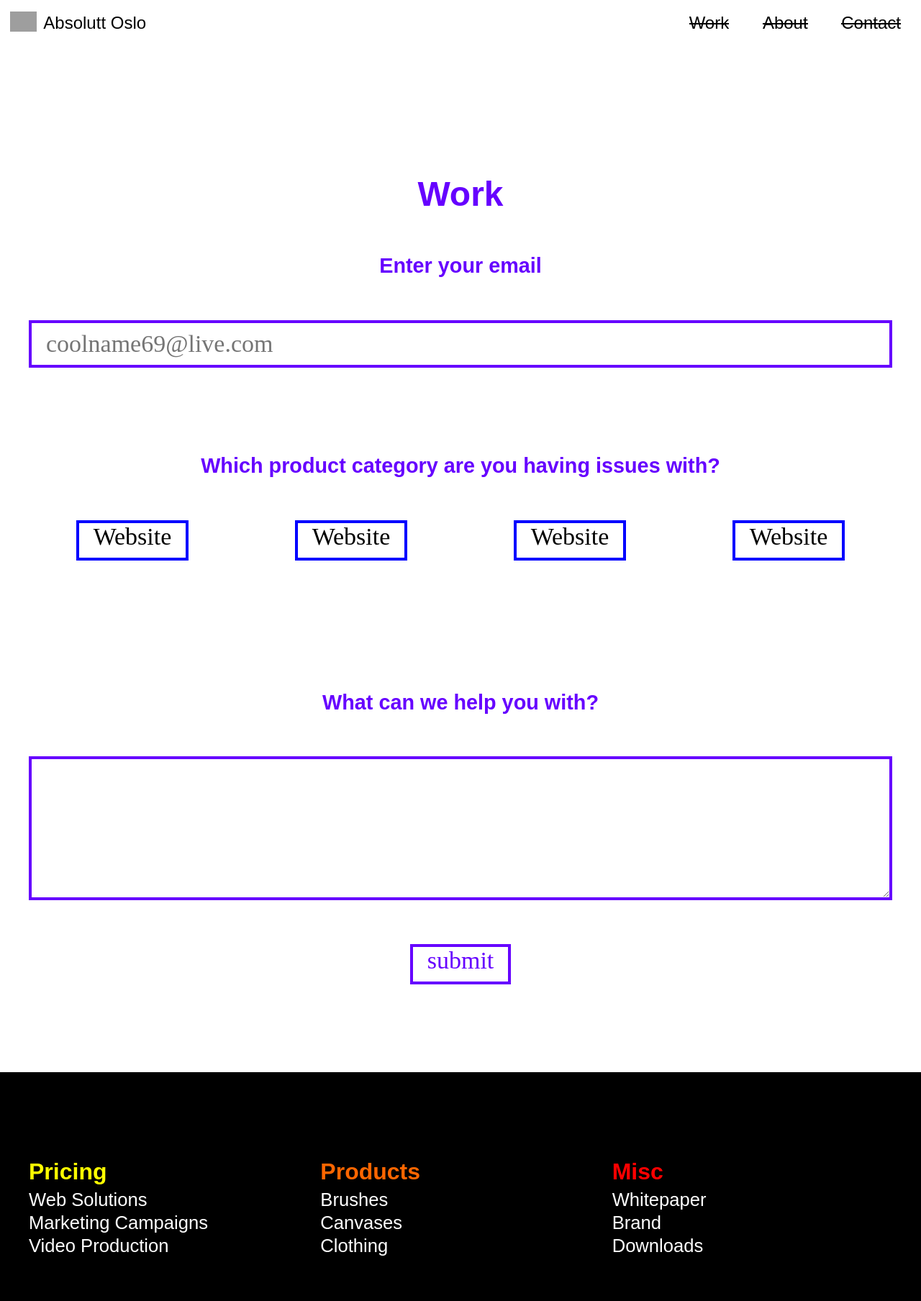
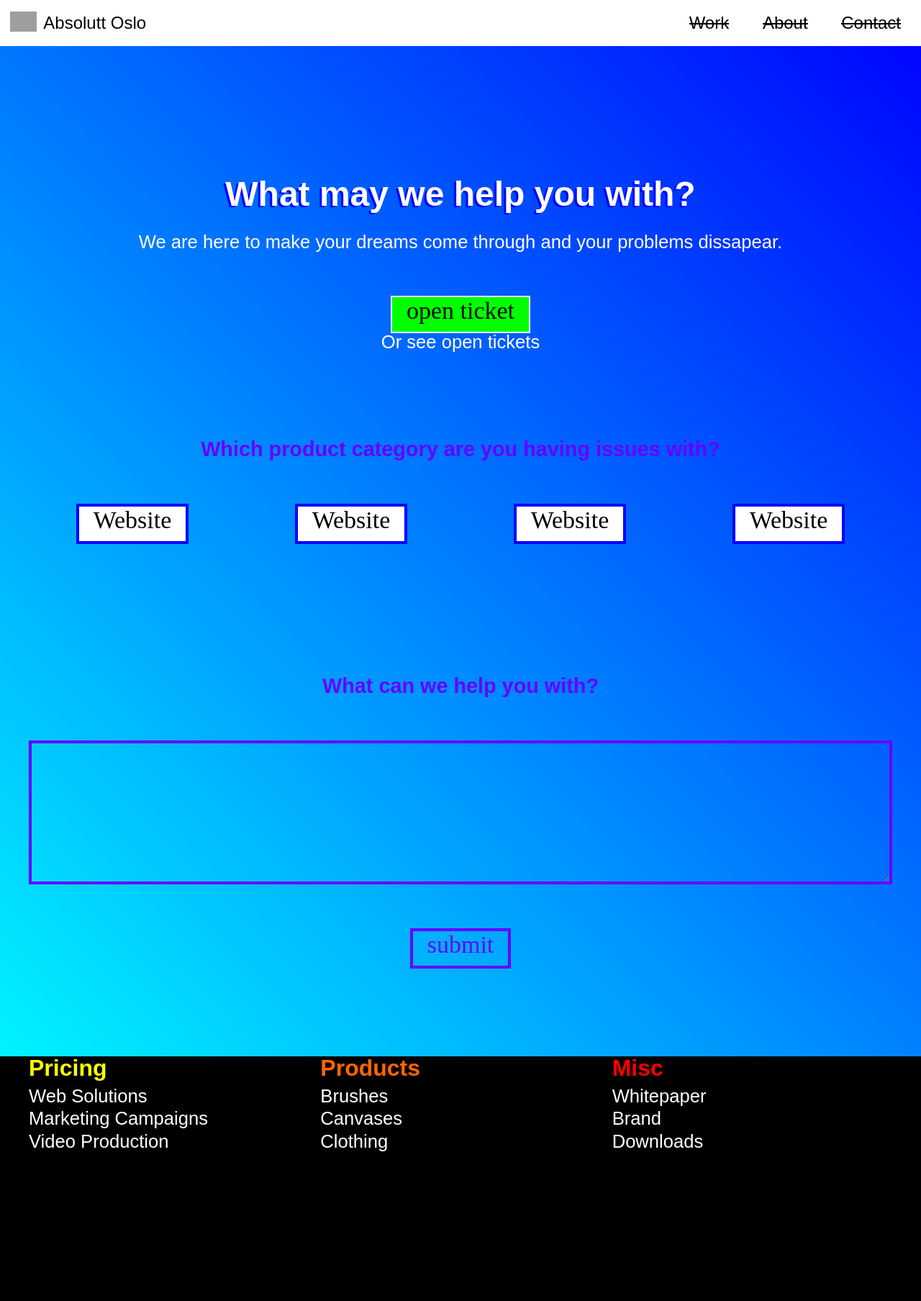
Before and after one commit to christerwaters/ao, a PHP site: page /support.html in a window 1280 px wide. Shown: the whole page at 72% size. After the commit the page ends 1600 px from the top, so only its background shows below. Run offline with PHP 8.4, Linux system fonts and the light colour scheme; some web fonts are replaced; grey boxes are pictures that could not be loaded.

Commit message:
Updated styles

```diff
--- a/css/theme.css
+++ b/css/theme.css
@@ -598,24 +598,36 @@ blockquote span{
   font-style: normal;
   margin-top:1rem;
 }
+.lg-spacer,
 .large-spacer,
+.md-spacer,
 .medium-spacer,
-.small-spacer{
+.sm-spacer,
+.small-spacer.
+.xs-spacer{
   width:100%;
   height:0%;
 }
+.lg-spacer,
 .large-spacer{
 	padding-top:123px;
 	padding-bottom:123px;
 }
+.md-spacer,
 .medium-spacer{
 	padding-top:61px;
 	padding-bottom:61px;
 }
+.sm-spacer,
 .small-spacer{
   padding-top:30.5px;
   padding-bottom:30.5px;
 }
+.xs-spacer{
+  padding-top:15px;
+  padding-bottom:15px;
+
+}
 .content.center{
 	margin-right:auto;
 	margin-left:auto;
@@ -623,6 +635,9 @@ blockquote span{
 .bg-blue{
   background:#00F;
 }
+.bg-turquoise{
+	background:#0ff;
+}
 .bg-red{
   background:#FF0000;
 }
@@ -733,44 +748,143 @@ blockquote span{
 .txt-white{
 	color:#fff;
 }
-.border-blue{
-	border-style: solid;
-	border-width: 4px;
-	border-color:#00F;
-}
-.border-red{
-	border-style: solid;
-	border-width: 4px;
-	border-color:#FF0000;
-}
-.border-yellow{
-	border-style: solid;
-	border-width: 4px;
-	border-color:#FFFF00;
-}
-.border-orange{
-	border-style: solid;
-	border-width: 4px;
-	border-color:#FF6600;
-}
-.border-green{
-	border-style: solid;
-	border-width: 4px;
-	border-color:#00FF00;
-}
-.border-purple{
-	border-style: solid;
-	border-width: 4px;
-	border-color:#6600FF;
-}
-.border-black{
-	border-style: solid;
-	border-width: 4px;
-	border-color:#000;
-}
+.border-xs-blue,
+.border-xs-red,
+.border-xs-yellow,
+.border-xs-orange,
+.border-xs-green,
+.border-xs-purple,
+.border-xs-black,
+.border-sm-white,
+.border-sm-blue,
+.border-sm-red,
+.border-sm-yellow,
+.border-sm-orange,
+.border-sm-green,
+.border-sm-purple,
+.border-sm-black,
+.border-sm-white,
+.border-md-blue,
+.border-md-red,
+.border-md-yellow,
+.border-md-orange,
+.border-md-green,
+.border-md-purple,
+.border-md-black,
+.border-md-white,
+.border-lg-blue,
+.border-lg-red,
+.border-lg-yellow,
+.border-lg-orange,
+.border-lg-green,
+.border-lg-purple,
+.border-lg-black,
+.border-white,
+.border-blue,
+.border-red,
+.border-yellow,
+.border-orange,
+.border-green,
+.border-purple,
+.border-black,
 .border-white{
 	border-style: solid;
+}
+
+.border-xs-blue,
+.border-xs-red,
+.border-xs-yellow,
+.border-xs-orange,
+.border-xs-green,
+.border-xs-purple,
+.border-xs-black,
+.border-xs-white{
+	border-width: 1px;
+}
+.border-sm-blue,
+.border-sm-red,
+.border-sm-yellow,
+.border-sm-orange,
+.border-sm-green,
+.border-sm-purple,
+.border-sm-black,
+.border-sm-white{
+	border-width: 2px;
+}
+.border-md-blue,
+.border-blue,
+.border-md-red,
+.border-red,
+.border-md-yellow,
+.border-yellow,
+.border-md-orange,
+.border-orange,
+.border-md-green,
+.border-green,
+.border-md-purple,
+.border-purple,
+.border-md-black,
+.border-black,
+.border-md-white,
+.border-white{
 	border-width: 4px;
+}
+.border-lg-blue,
+.border-lg-red,
+.border-lg-yellow,
+.border-lg-orange,
+.border-lg-green,
+.border-lg-purple,
+.border-lg-black,
+.border-lg-white{
+	border-width: 7px;
+}
+.border-xs-blue,
+.border-sm-blue,
+.border-lg-blue,
+.border-blue{
+	border-color:#00F;
+}
+.border-xs-red,
+.border-sm-red,
+.border-lg-red,
+.border-red{
+	border-color:#FF0000;
+}
+.border-xs-yellow,
+.border-sm-yellow,
+.border-lg-yellow,
+.border-yellow{
+	border-color:#FFFF00;
+}
+.border-xs-orange,
+.border-sm-orange,
+.border-lg-orange,
+.border-orange{
+	border-color:#FF6600;
+}
+.border-xs-green,
+.border-sm-green,
+.border-lg-green,
+.border-green{
+	border-color:#00FF00;
+}
+.border-xs-purple,
+.border-sm-purple,
+.border-lg-purple,
+.border-purple{
+	border-color:#6600FF;
+}
+.border-xs-black,
+.border-sm-black,
+.border-lg-black,
+.border-black{
+	border-color:#000;
+}
+.border-xs-white,
+.border-sm-white,
+.border-lg-white,
+.border-white{
 	border-color:#fff;
 }
 .about .border-bottom-yellow{
@@ -828,7 +942,8 @@ blockquote span{
 button:hover{
 	cursor:pointer;
 }
-button.btn-big{
+button.btn-big,
+button.btn-lg{
 	padding:0px 20px 10px 20px;
 }
 .about{
--- a/css/typography.css
+++ b/css/typography.css
@@ -1,6 +1,7 @@
 *{
 	transition:font-size 0.2s;
 }
+button.btn-lg,
 button.btn-big{
 	font-size:34px;
 	font-family: Averta;
--- a/support.html
+++ b/support.html
@@ -1,6 +1,6 @@
 <html>
 	<head>
-		<title> Absolutt Oslo - Work</title>
+		<title> Absolutt Oslo - Support</title>
 		<link rel="apple-touch-icon" sizes="57x57" href="img/apple-icon-57x57.png">
 		<link rel="apple-touch-icon" sizes="60x60" href="img/apple-icon-60x60.png">
 		<link rel="apple-touch-icon" sizes="72x72" href="img/apple-icon-72x72.png">
@@ -25,7 +25,7 @@
 		<link href="https://fonts.googleapis.com/css?family=Cutive+Mono" rel="stylesheet">
 		<link rel="stylesheet" href="css/theme.css">
 	</head>
-	<body class="support">
+	<body class="support bg-gradient-t-b-45deg">
 		<header class="swoosh">
 			<div class="row inner">
 				<div class="col-xs-2 col-sm-5 logo">
@@ -43,27 +43,26 @@
 					</a>
 				</div>
 		</header>
-		<div class="container center full-width bg-white">
+		<div class="container center txt-white">
 			<div class="row">
 				<div class="col-xs-12">
 					<div class="large-spacer"></div>
-					<h1 class="headline center txt-purple">
-						Work
-					</h1>
-					<div class="small-spacer"></div>
+						<h1 class="headline center" style="text-shadow:-3px 2px 0px blue">
+							What may we help you with?
+						</h1>
 				</div>
 			</div>
-		</div>
-		<div class="container center">
 			<div class="row">
 				<div class="col-xs-12">
-					<h3 class="headline center txt-purple">
-						Enter your email
-					</h3>
+					<div class="xs-spacer"></div>
+					<h6> We are here to make your dreams come through and your problems dissapear.</h6>
 				</div>
+			</div>
+			<div class="row">
 				<div class="col-xs-12">
 					<div class="small-spacer"></div>
-					<input type="text" class="e-mail big border-purple" placeholder="coolname69@live.com"></input>
+					<button class="border-sm-white btn-lg txt-black bg-green">open ticket</button>
+					<p class="txt-xs">Or see open tickets</p>
 				</div>
 			</div>
 			<div class="row">
@@ -109,6 +108,7 @@
 				<div class="col-xs-12">
 					<a href="contact.html">
 						<button class="border-purple txt-purple btn-big">submit</button>
+
 					</a>
 				</div>
 			</div>
```
